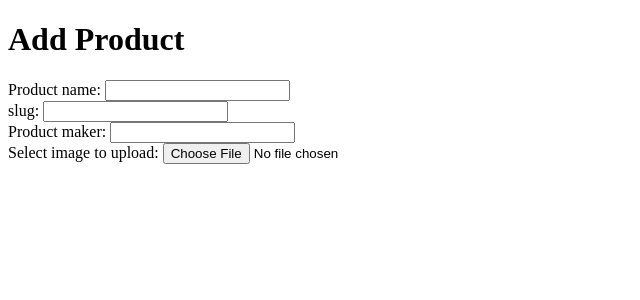
After one commit to marbri-18/only_tan_Essex, a Django app: page /add in a window 1280 px wide. The commit adds this page. Shown: the top 300 px of the page, without its empty margins (0-640 px from the left). Run offline with Django 3.2, Linux system fonts and the light colour scheme.

Commit message:
Add add_product form

```diff
--- /dev/null
+++ b/templates/add_product.html
@@ -0,0 +1,28 @@
+<!DOCTYPE html>
+<html lang="en">
+<head>
+    <meta charset="UTF-8">
+    <meta http-equiv="X-UA-Compatible" content="IE=edge">
+    <meta name="viewport" content="width=device-width, initial-scale=1.0">
+    <title>Add Product</title>
+</head>
+<body>
+    <h1>Add Product</h1>
+    <form action="" method="POST"></form>
+    <div>
+        <label for="title">Product name: </label>
+        <input type="text" name="title" id="title">
+    </div>
+    <div>
+        <label for="slug">slug: </label>
+        <input type="text" name="slug" id="slug">
+    </div>
+    <div>
+        <label for="maker">Product maker: </label>
+        <input type="text" name="maker" id="maker">
+    </div>
+    <label for="image">Select image to upload: </label>
+    <input type="file" name="image" id="image">
+
+</body>
+</html>
--- a/templates/products.html
+++ b/templates/products.html
@@ -4,6 +4,7 @@
 
     <div class="container-fluid">
         <h1>Products</h1>
+        <a href="/add">Add a product</a>
         <div class="row">
 
             <!-- Blog Entries Column -->
--- a/totiemb/urls.py
+++ b/totiemb/urls.py
@@ -1,7 +1,7 @@
 from . import views
 from django.contrib import admin
 from django.urls import path
-from totiemb.views import get_home, ProductList, get_events, get_about, get_contact
+from totiemb.views import get_home, ProductList, get_events, get_about, get_contact, get_add_product
 from django.contrib.staticfiles.urls import staticfiles_urlpatterns
 
 
@@ -11,6 +11,7 @@ urlpatterns = [
     path('events', get_events, name='event'),
     path('about', get_about, name='about'),
     path('contact', get_contact, name='contact'),
+    path('add', get_add_product, name="add_product")
 ]
 
 urlpatterns += staticfiles_urlpatterns()
--- a/totiemb/views.py
+++ b/totiemb/views.py
@@ -29,3 +29,6 @@ def index(request):
      template = loader.get_template('totiemb/index.html')
      context = {}
      return HttpResponse(template.render(context, request))
+
+def get_add_product(request):
+    return render (request, 'add_product.html')
```
